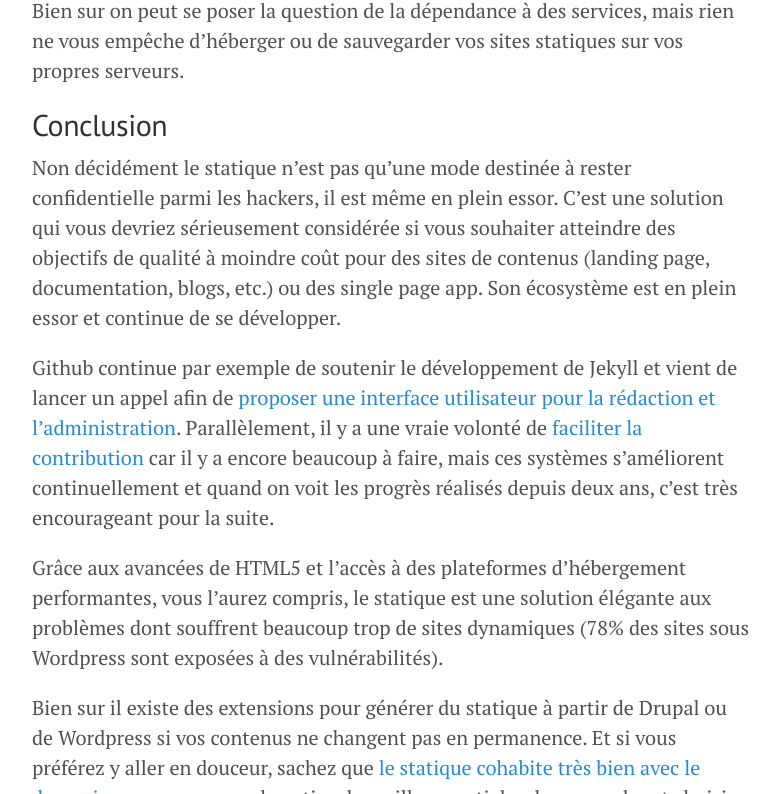
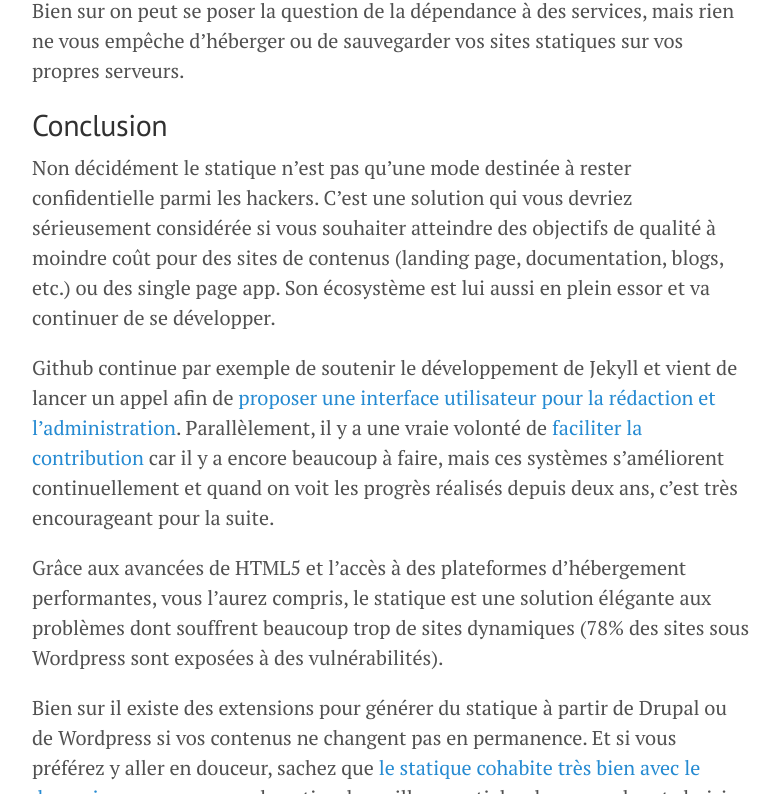
Before and after one commit to DirtyF/frank.taillandier.me, a Jekyll site: the page built from _posts/2016-03-08-les-gestionnaires-de-contenu-statique.markdown, in a window 1280 px wide and 900 px high, scrolled down 7393 px, cut to the strip 106-900 px from the top of the window. Shown: the whole strip, without its empty margins (248-1027 px from the left). Built offline with Jekyll 4.4.1, drawn with Linux system fonts in a browser that asks for light colours.

Commit message:
éviter la répétition

```diff
--- a/_posts/2016-03-08-les-gestionnaires-de-contenu-statique.markdown
+++ b/_posts/2016-03-08-les-gestionnaires-de-contenu-statique.markdown
@@ -115,7 +115,7 @@ Bien sur on peut se poser la question de la dépendance à des services, mais ri
 
 ## Conclusion
 
-Non décidément le statique n'est pas qu'une mode destinée à rester confidentielle parmi les hackers, il est même en plein essor. C’est une solution qui vous devriez sérieusement considérée  si vous souhaiter atteindre des objectifs de qualité à moindre coût pour des sites de contenus (landing page, documentation, blogs, etc.) ou des single page app. Son écosystème est en plein essor et continue de se développer.
+Non décidément le statique n'est pas qu'une mode destinée à rester confidentielle parmi les hackers. C’est une solution qui vous devriez sérieusement considérée  si vous souhaiter atteindre des objectifs de qualité à moindre coût pour des sites de contenus (landing page, documentation, blogs, etc.) ou des single page app. Son écosystème est lui aussi en plein essor et va continuer de se développer.
 
 Github continue par exemple de soutenir le développement de Jekyll et vient de lancer un appel afin de [proposer une interface utilisateur pour la rédaction et l’administration](https://github.com/github/mentorships/issues/107). Parallèlement, il y a une vraie volonté de [faciliter la contribution](https://jekyllrb.com/news/2016/03/10/making-it-easier-to-contribute-to-jekyll/) car il y a encore beaucoup à faire, mais ces systèmes s’améliorent continuellement et quand on voit les progrès réalisés depuis deux ans, c’est très encourageant pour la suite.
 
```
